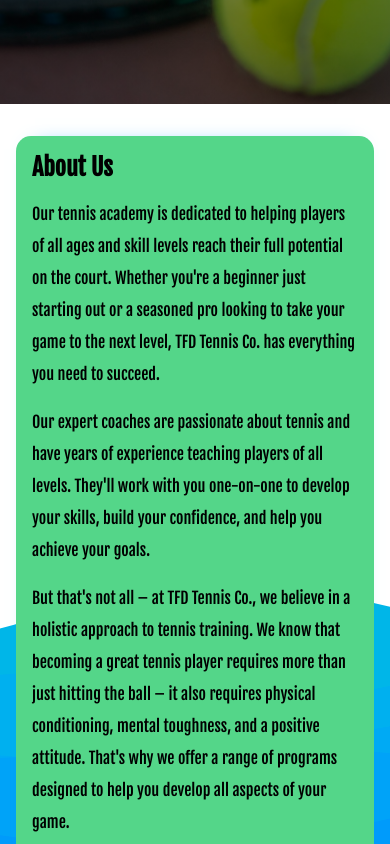
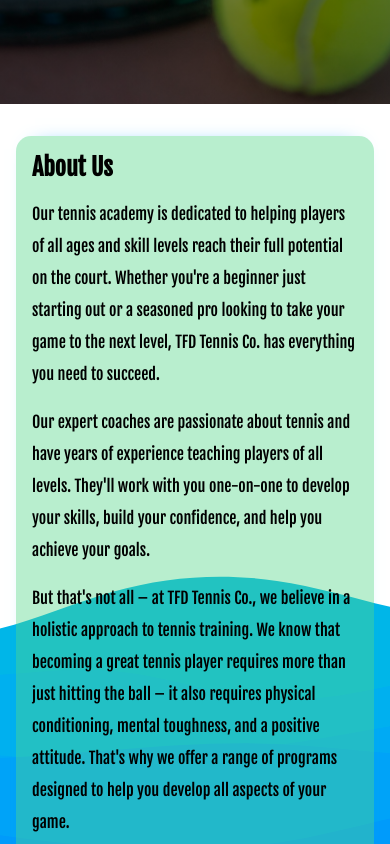
Before and after one commit to joshua-nelson/tfd-tennis, a plain HTML site: page index.html in a window 390 px wide. Shown: the part 740-1584 px from the top of the page. Drawn offline with Linux system fonts and the light colour scheme.

Commit message:
Change about opacity

```diff
--- a/style.css
+++ b/style.css
@@ -423,7 +423,7 @@ grid-template-columns: auto 1fr;
 
     .about-us__content {
         padding: 1rem;
-        background-color: #54d689;
+        background-color: #54d68869;
     }
 
     .about-us__content p {
```
